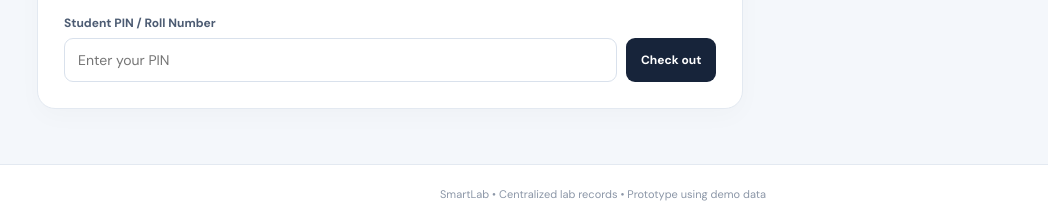
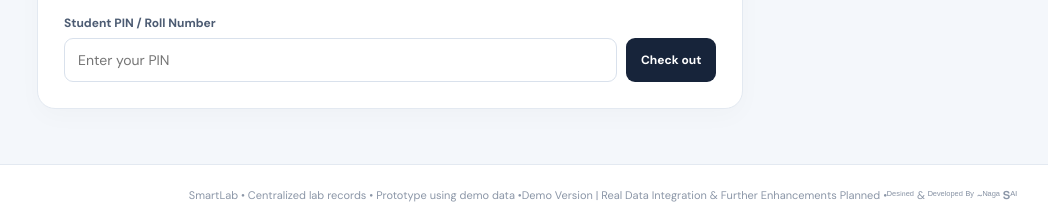
Before and after one commit to NagasAI-projects/Smart-Lab-Digital-System, a Flask app: page / in a window 1280 px wide. Shown: the part 996-1220 px from the top of the page, without its empty margins (37-1085 px from the left). Before the commit the page ends 1197 px from the top, so only its background shows below. Run offline with Flask 3, Linux system fonts and the light colour scheme; data comes from the database, SQL or seed files in the repository.

Commit message:
Update base.html

```diff
--- a/templates/base.html
+++ b/templates/base.html
@@ -16,7 +16,7 @@
   {% endwith %}
   {% block content %}{% endblock %}
 </main>
-<footer>SmartLab • Centralized lab records • Prototype using demo data</footer>
+<footer>SmartLab • Centralized lab records • Prototype using demo data •Demo Version | Real Data Integration & Further Enhancements Planned •ᴰᵉˢⁱⁿᵉᵈ & ᴰᵉᵛᵉˡᵒᵖᵉᵈ ᴮʸ   ~ᴺᵃᵍᵃ 𝐒ᴬᴵ</footer>
 <script src="{{ url_for('static', filename='app.js') }}"></script>
 {% block scripts %}{% endblock %}
 </body></html>
```
